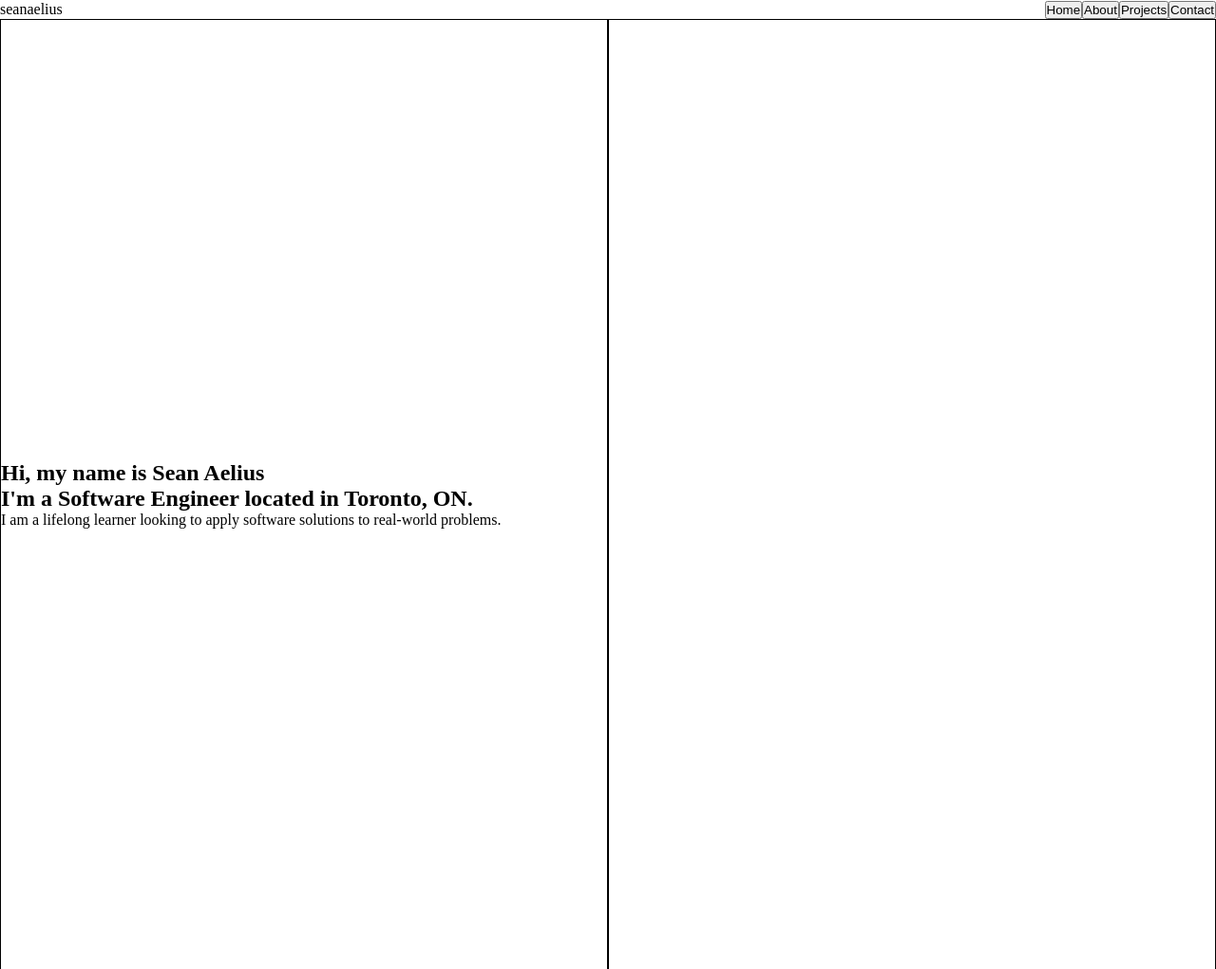
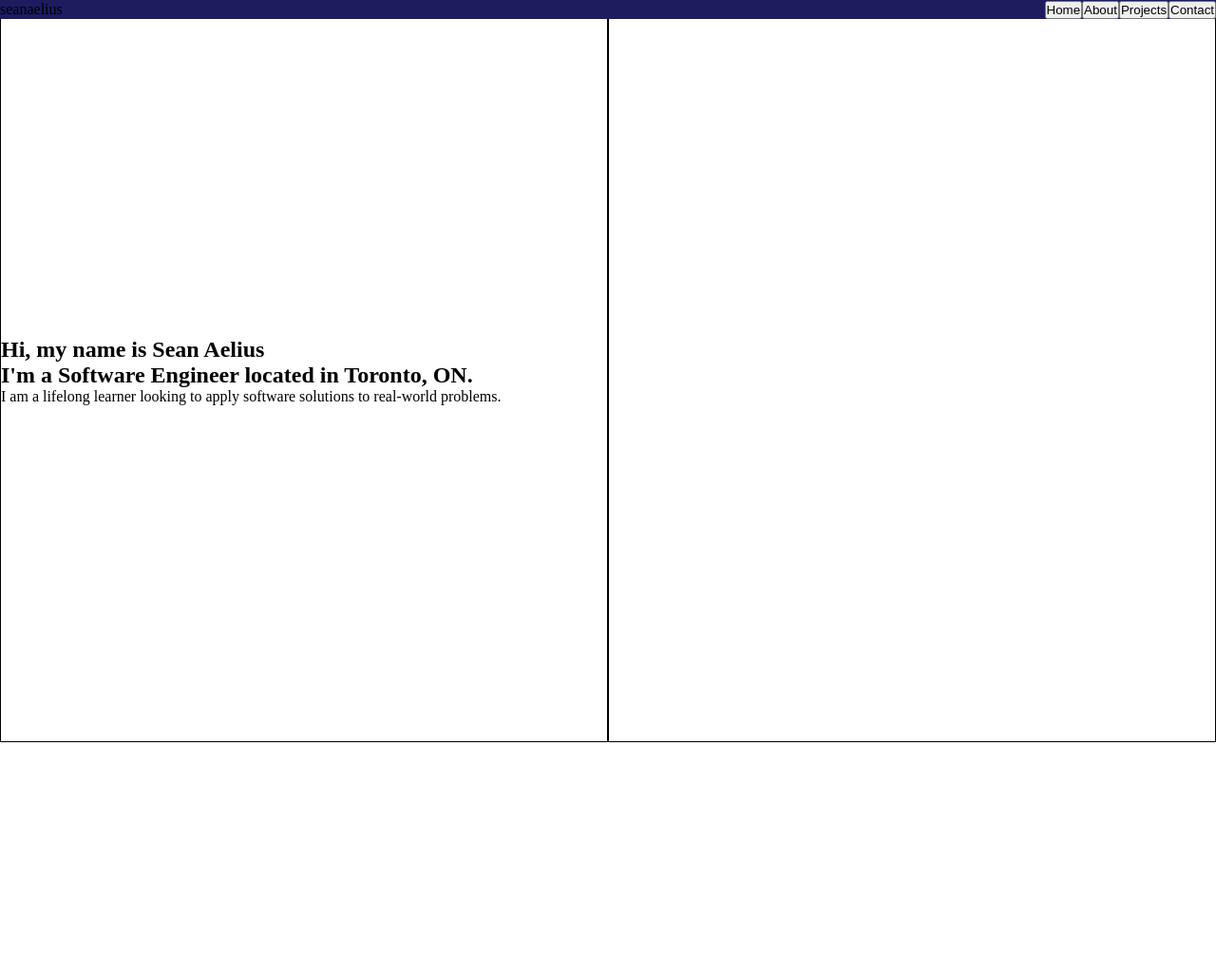
Before and after one commit to seanaelius/portfolio-website, a website built with webpack: page src/template.html in a window 1280 px wide. Shown: the top 1021 px of the page at 95% size. Built offline with nearby package versions, Linux system fonts and the light colour scheme.

Commit message:
Add minimal styling to webpage Add styling to have header fixed on top

```diff
--- a/src/styles.css
+++ b/src/styles.css
@@ -12,7 +12,7 @@
     align-items: center;
     border: 1px solid black;
     width: 50vw;
-    height: 1000px;
+    height: 97.5vh;
 }
 
 .ls-intro {
@@ -26,9 +26,13 @@
 
 header{
     display: flex;
+    flex-direction: row;
     align-items: center;
     justify-content: space-between;
     height: 2.5vh;
+    width: 100vw;
+    position: fixed;
+    background-color: rgb(28, 28, 95);
 }
 
 nav {
@@ -58,5 +62,6 @@ nav {
     flex-direction: column;
     justify-content: center;
     align-items: center;
-    height: 800px;
+    height: 97.5vh;
+    width: 100vw;
 }
```
